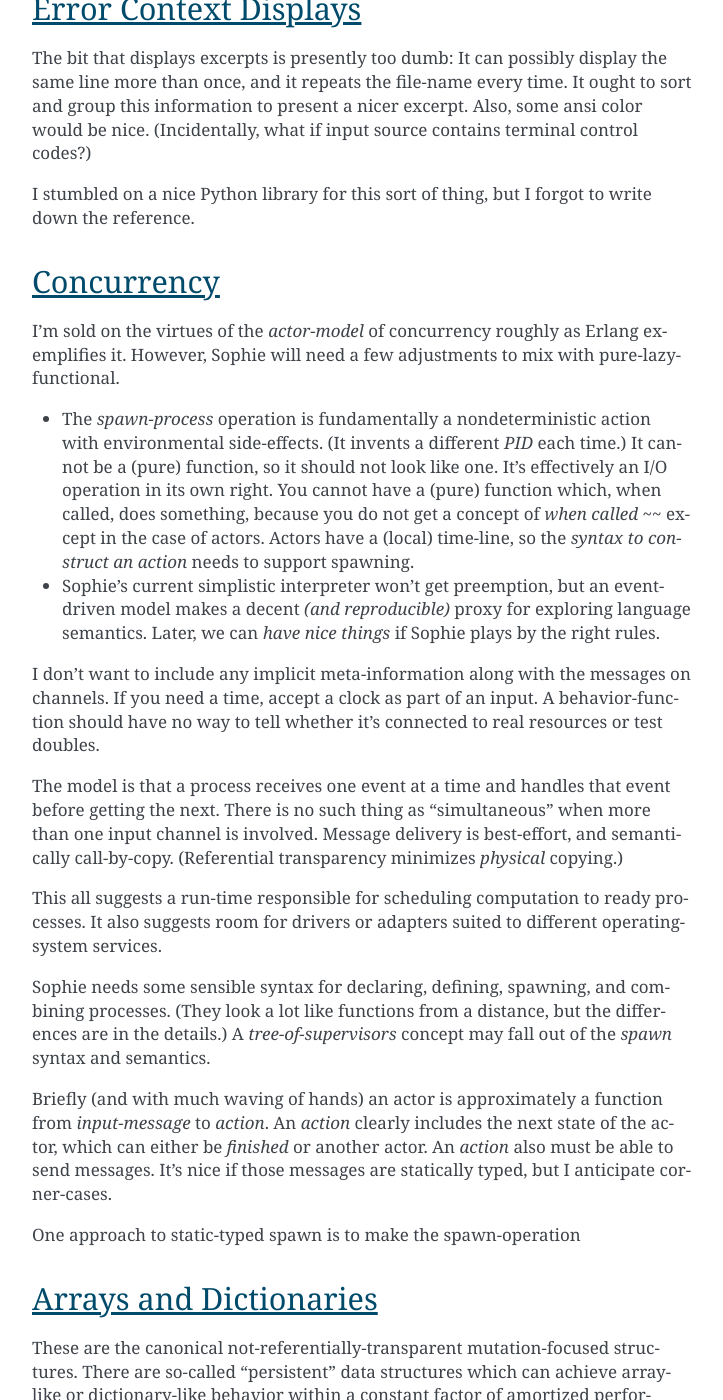
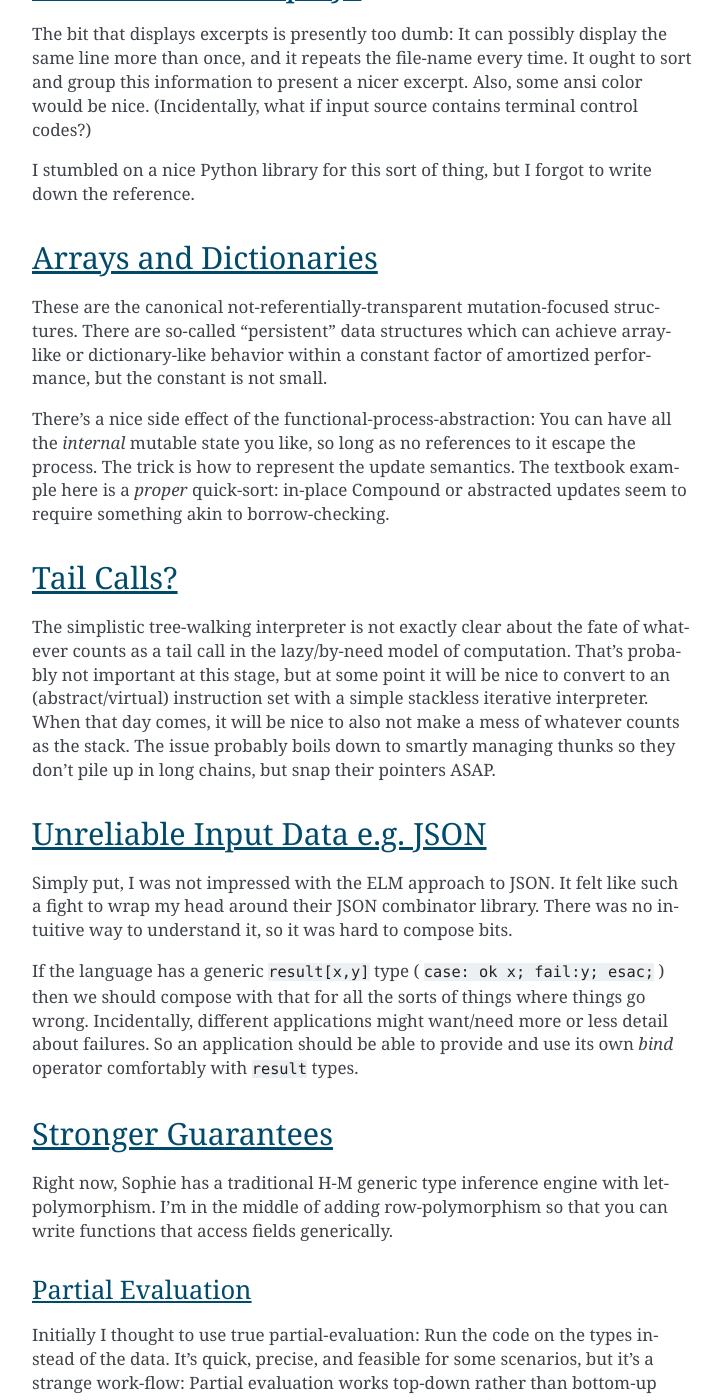
Before and after one commit to kjosib/sophie, a Sphinx documentation site: the page built from docs/explain/future.rst, in a window 1280 px wide and 1400 px high, scrolled down 7354 px. Shown: the whole window, without its empty margins (388-1111 px from the left). Built offline with Sphinx 7.4.7, drawn with Linux system fonts in a browser that asks for light colours; some of the changed text lies outside the part shown.

Commit message:
Plan and Doc some Actor Mechanics

```diff
--- a/docs/explain/future.rst
+++ b/docs/explain/future.rst
@@ -276,45 +276,6 @@ Also, some ansi color would be nice.
 I stumbled on a nice Python library for this sort of thing,
 but I forgot to write down the reference.
 
-Concurrency
-~~~~~~~~~~~~~~~~~~~~~~~~~~~~~~~~~~~~~~
-
-I'm sold on the virtues of the *actor-model* of concurrency roughly as Erlang exemplifies it.
-However, Sophie will need a few adjustments to mix with pure-lazy-functional.
-
-* The *spawn-process* operation is fundamentally a nondeterministic action with environmental side-effects.
-  (It invents a different *PID* each time.) It cannot be a (pure) function, so it should not look like one.
-  It's effectively an I/O operation in its own right. You cannot have a (pure) function which, when called,
-  does something, because you do not get a concept of *when called* ~~ except in the case of actors.
-  Actors have a (local) time-line, so the *syntax to construct an action* needs to support spawning.
-
-* Sophie's current simplistic interpreter won't get preemption,
-  but an event-driven model makes a decent *(and reproducible)* proxy for exploring language semantics.
-  Later, we can *have nice things* if Sophie plays by the right rules.
-
-I don't want to include any implicit meta-information along with the messages on channels.
-If you need a time, accept a clock as part of an input. A behavior-function should have no way to tell
-whether it's connected to real resources or test doubles.
-
-The model is that a process receives one event at a time and handles that event before getting the next.
-There is no such thing as "simultaneous" when more than one input channel is involved.
-Message delivery is best-effort, and semantically call-by-copy.
-(Referential transparency minimizes *physical* copying.)
-
-This all suggests a run-time responsible for scheduling computation to ready processes.
-It also suggests room for drivers or adapters suited to different operating-system services.
-
-Sophie needs some sensible syntax for declaring, defining, spawning, and combining processes.
-(They look a lot like functions from a distance, but the differences are in the details.)
-A *tree-of-supervisors* concept may fall out of the *spawn* syntax and semantics.
-
-Briefly (and with much waving of hands) an actor is approximately a function from *input-message* to *action*.
-An *action* clearly includes the next state of the actor, which can either be *finished* or another actor.
-An *action* also must be able to send messages.
-It's nice if those messages are statically typed, but I anticipate corner-cases.
-
-One approach to static-typed spawn is to make the spawn-operation
-
 Arrays and Dictionaries
 ~~~~~~~~~~~~~~~~~~~~~~~~
 
--- a/docs/explain/index.rst
+++ b/docs/explain/index.rst
@@ -13,7 +13,8 @@ help you understand what **Sophie** is *specified* to do with your code.
     :maxdepth: 2
     :caption: Contents:
 
-    reasons
+    actor
     goals
     future
     foreign
+    reasons
--- a/docs/tech/index.rst
+++ b/docs/tech/index.rst
@@ -18,4 +18,5 @@ I'll add notes as they seem necessary while the overall system fills out.
     tree_walk
     except
     queue
+    run_actor
     ast
```
Also changed, not shown: docs/explain/actor.rst (added, +117 -0 lines), docs/explain/goals.rst (+4 -3 lines), docs/tech/run_actor.rst (added, +119 -0 lines), 2 other files.
